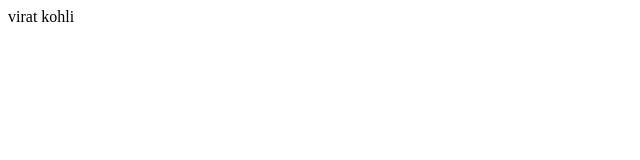
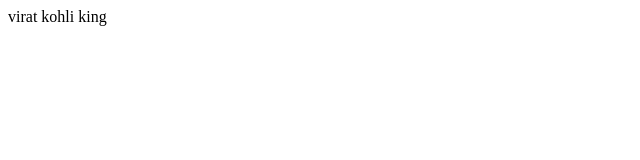
Before and after one commit to sanjeevkumar2001/assignment1, a plain HTML site: page in.html in a window 1280 px wide. Shown: the full height of the page, 0-640 px from the left. Drawn offline with Linux system fonts and the light colour scheme.

```diff
--- a/in.html
+++ b/in.html
@@ -6,7 +6,7 @@
     <title>Document</title>
 </head>
 <body>
-   virat kohli
+   virat kohli king
 
 </body>
 </html>
```
